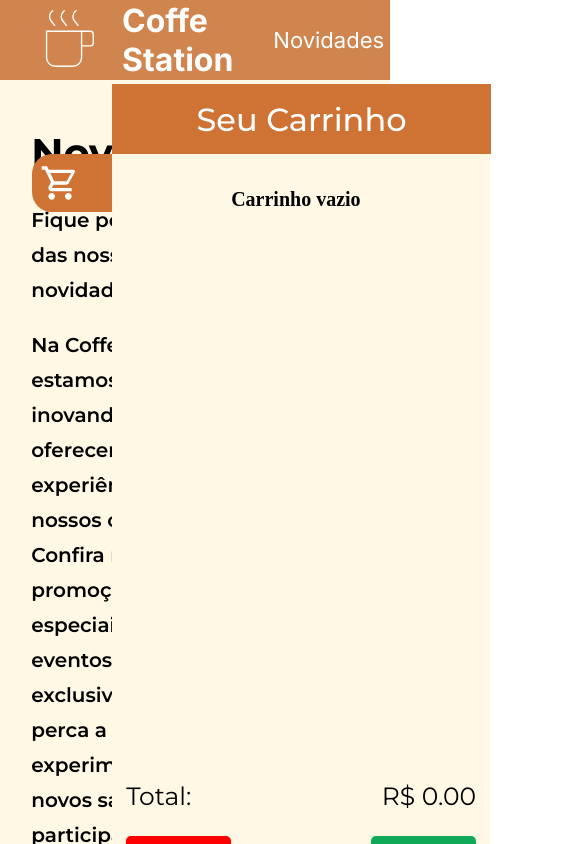
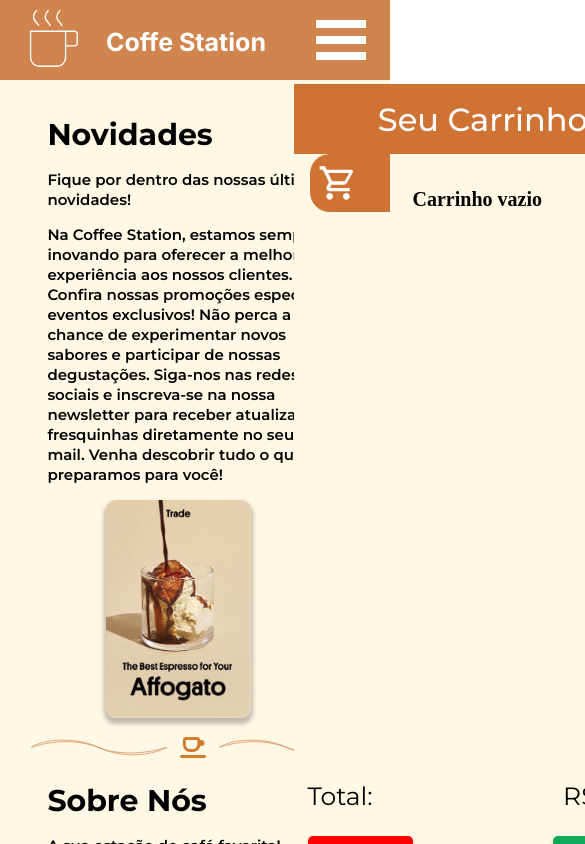
Before and after one commit to lipesilvapr/CoffeeStation, a React (Vite) app: page / in a window 390 px wide. Shown: the top 844 px of the page, 585 px wide, since content can reach past the window. Built offline with nearby package versions, Linux system fonts and the light colour scheme.

Commit message:
feat:added-some-responsiveness

```diff
--- a/src/components/Carrinho/Carrinho.tsx
+++ b/src/components/Carrinho/Carrinho.tsx
@@ -31,10 +31,10 @@ function Carrinho() {
   return (
     <MergeCart>
       <Fixed>
-        <div className={`geral ${isSliding ? "slide-left" : ""}`}>
-          <div className="car" onClick={handleClick}>
+          <div className={`car ${isSliding ? "hide" : ""}`} onClick={handleClick}>
             <img src={Cart} alt="Carrinho" />
           </div>
+        <div className={`geral ${isSliding ? "slide-left" : ""}`}>
           <div className="fullCart">
             <div className="headCart">
               <h1>Seu Carrinho</h1>
--- a/src/components/Carrinho/styles.ts
+++ b/src/components/Carrinho/styles.ts
@@ -21,7 +21,7 @@ export const MergeCart = styled.div`
 
 export const Fixed = styled.div`
   position: fixed;
-  right: -18.5%;
+  right: -20%;
   top: 10%;
   display: flex;
   z-index: 2;
@@ -33,6 +33,8 @@ export const Fixed = styled.div`
   }
 
   .car {
+    position: fixed;
+    right: 0;
     display: flex;
     justify-content: flex-start;
     align-items: center;
@@ -42,10 +44,16 @@ export const Fixed = styled.div`
     border-radius: 20px 0px 0px 20px;
     background: #ce7333;
     margin-top: 70px;
+    z-index: 3;
+    transition: transform 0.5s ease;
+  }
+
+  .hide{
+    display: none;
   }
 
   .slide-left {
-    transform: translateX(-88%);
+    transform: translateX(-130%);
   }
 
   img {
@@ -151,4 +159,8 @@ export const Fixed = styled.div`
       font-weight: 500;
     }
   }
+
+  @media(max-width: 980px){
+    right: -65%;
+  }
 `;
--- a/src/components/Divisao/Divisao.tsx
+++ b/src/components/Divisao/Divisao.tsx
@@ -5,11 +5,11 @@ import Xicara from '../../assets/xicara.svg';
 function Divisao() {
     return(
         <Divisa>
-           <img src={Linha}/>
-           <img src={Xicara}/>
-           <img src={Linha}/>
-           <img src={Xicara}/>
-           <img src={Linha}/>
+           <img className="linha" src={Linha}/>
+           <img className="xicara" src={Xicara}/>
+           <img className="linha" src={Linha}/>
+           <img className="xicara" src={Xicara}/>
+           <img className="linha" src={Linha}/>
         </Divisa>
     );
 }
--- a/src/components/Divisao/styles.ts
+++ b/src/components/Divisao/styles.ts
@@ -1,9 +1,35 @@
 import styled from "styled-components";
 
 export const Divisa = styled.div`
-    display: flex;
-    justify-content: space-between;
-    margin-top: 5%;
-    margin-right: 9%;
-    margin-left: 8%;
-`
+  display: flex;
+  justify-content: space-between;
+  margin-top: 5%;
+  margin-right: 9%;
+  margin-left: 8%;
+
+  .xicara {
+    width: 3%;
+  }
+
+  .linha {
+    width: 27.5%;
+  }
+
+  @media(max-width: 980px){
+    :nth-child(4){
+      display: none;
+    }
+
+    :nth-child(5) {
+      display: none;
+    }
+
+    .linha{
+      width: 42%;
+    }
+
+    .xicara{
+      width: 8%;
+    }
+  }
+`;
--- a/src/components/Menu/styles.ts
+++ b/src/components/Menu/styles.ts
@@ -6,4 +6,10 @@ export const Categoria = styled.div`
     font-size: 38px;
     margin-top: 5%;
   }
+
+  @media(max-width: 980px) {
+    .titulo{
+      font-size: 30px;
+    }
+  }
 `;
--- a/src/components/NavBar/NavBar.tsx
+++ b/src/components/NavBar/NavBar.tsx
@@ -1,30 +1,33 @@
+import { useState } from "react";
 import { Nav } from "./styles";
 
 function NavBar() {
+  const [isActive, setIsActive] = useState(false);
+
+    const handleToggle = () => {
+        setIsActive(!isActive);
+    };
   return (
     <Nav>
-      <ul>
-        <li>
-          <a className="nostyle" href="#Novidades">
-            Novidades
-          </a>
-        </li>
-        <li>
-          <a className="nostyle" href="#Sobre">
-            Sobre
-          </a>
-        </li>
-        <li>
-          <a className="nostyle" href="#Produtos">
-            Produtos
-          </a>
-        </li>
-        <li>
-          <a className="nostyle" href="#Contato">
-            Contato
-          </a>
-        </li>
-      </ul>
+          <ul className={`nav-menu ${isActive ? 'active' : ''}`}>
+            <li className='nav-item'>
+              <a className="nostyle" href='#Novidades'>Novidades</a>
+            </li>
+            <li className='nav-item'>
+              <a className="nostyle" href='#Sobre'>Sobre</a>
+            </li>
+            <li className='nav-item'>
+              <a className="nostyle" href='#Produtos'>Produtos</a>
+            </li>
+            <li className='nav-item'>
+              <a className="nostyle" href='#Contato'>Contato</a>
+            </li>
+          </ul>
+          <div className={`burger ${isActive ? 'active' : ''}`} onClick={handleToggle}>
+            <span className='bar'></span>
+            <span className='bar'></span>
+            <span className='bar'></span>
+          </div>
     </Nav>
   );
 }
--- a/src/components/NavBar/styles.ts
+++ b/src/components/NavBar/styles.ts
@@ -3,6 +3,8 @@ import styled from "styled-components";
 export const Nav = styled.nav`
   display: flex;
   align-items: center;
+  padding: 0;
+  border-radius: 20px 20px 20px 20px;
   margin-right: 4%;
 
   ul {
@@ -23,4 +25,63 @@ export const Nav = styled.nav`
     color: inherit;
     text-decoration: none;
   }
+
+  .burger {
+    display: none;
+    cursor: pointer;
+  }
+
+  .bar {
+    display: block;
+    width: 50px;
+    height: 8px;
+    margin: 8px;
+    -webkit-transition: all 0.3s ease-in-out;
+    transition: all 0.3s ease-in-out;
+    background-color: #ffffff;
+  }
+
+  @media (max-width: 980px) {
+
+    .burger {
+      display: block;
+    }
+
+    .burger.active .bar:nth-child(2) {
+      opacity: 0;
+    }
+
+    .burger.active .bar:nth-child(1) {
+      transform: translateY(16px) rotate(45deg);
+    }
+
+    .burger.active .bar:nth-child(3) {
+      transform: translateY(-16px) rotate(-45deg);
+    }
+
+    .nav-menu {
+      position: fixed;
+      top: 3.5em;
+      right: 10%;
+      gap: 0;
+      flex-direction: column;
+      background-color: #363535;
+      width: 30%;
+      text-align: center;
+      align-items: center;
+      transition: opacity 0.4s ease;
+      font-size: 26px;
+      opacity: 0;
+      visibility: hidden;
+    }
+
+    .nav-item {
+      margin: 16px 0;
+    }
+
+    .nav-menu.active {
+      opacity: 1;
+      visibility: visible;
+    }
+  }
 `;
--- a/src/components/Produto/styles.ts
+++ b/src/components/Produto/styles.ts
@@ -4,6 +4,10 @@ export const Colecao = styled.div`
   margin-left: 2%;
   display: flex;
   justify-content: space-between;
+
+  @media (max-width: 980px) {
+    flex-direction: column;
+  }
 `;
 
 export const Shape = styled.div`
@@ -49,13 +53,42 @@ export const Shape = styled.div`
     width: 70%;
   }
 
-  .Bolo{
+  .Bolo {
     width: 70%;
   }
 
   &:hover {
-    background-color: #C9A471;
+    background-color: #c9a471;
     transform: scale(1.02);
     transition: all 0.3s ease;
   }
+
+  @media (max-width: 980px) {
+    width: 70%;
+    height: auto;
+    align-self: center;
+    margin-bottom: 2em;
+
+    h1 {
+      font-size: 20px;
+    }
+
+    img {
+      width: 70%;
+    }
+
+    p {
+      font-size: 14px;
+    }
+
+    .Morango {
+      width: 60%;
+    }
+    .Bolo {
+      width: 60%;
+    }
+    .ChaGelado {
+      width: 40%;
+    }
+  }
 `;
--- a/src/pages/App/App.tsx
+++ b/src/pages/App/App.tsx
@@ -69,6 +69,7 @@ function App() {
         <h1>Produtos</h1>
         <Menu />
       </Produtos>
+      <Divisao/>
       <Contato id="Contato">
         <h1>Contato</h1>
         <p>Estamos aqui para você!</p>
--- a/src/pages/App/styles.ts
+++ b/src/pages/App/styles.ts
@@ -10,10 +10,28 @@ export const HeaderContainer = styled.header`
   align-items: center;
   justify-content: space-between;
   font-family: "Inter", sans-serif;
+  z-index: 2;
 
   div {
     margin-left: 2em;
     gap: 20px;
+  }
+
+  @media (max-width: 980px) {
+    top: 0;
+    position: fixed;
+    width: 100%;
+
+    div {
+      margin-left: 1em;
+    }
+
+    h1 {
+      justify-self: center;
+      font-size: 25px;
+      margin-bottom: 0;
+      padding-top: 2%;
+    }
   }
 `;
 
@@ -56,6 +74,33 @@ export const Novidades = styled.section`
     margin-right: 9%;
     box-shadow: 0px 4px 4px 2px rgba(0, 0, 0, 0.25);
   }
+
+  @media (max-width: 980px) {
+    padding-top: 5em;
+    flex-direction: column;
+    margin-left: 8%;
+    margin-right: 9%;
+
+    p {
+      font-size: 15px;
+    }
+
+    h1 {
+      font-size: 30px;
+    }
+
+    .texto {
+      line-height: 20px;
+      align-self: center;
+      margin-left: 0;
+      width: 90%;
+    }
+
+    img {
+      align-self: center;
+      width: 45%;
+    }
+  }
 `;
 export const Sobre = styled.section`
   display: flex;
@@ -74,7 +119,6 @@ export const Sobre = styled.section`
   }
 
   .texto {
-
     margin-top: 2.5%;
     line-height: 35px;
   }
@@ -95,6 +139,32 @@ export const Sobre = styled.section`
     border-radius: 28px;
     box-shadow: 0px 4px 4px 2px rgba(0, 0, 0, 0.25);
   }
+
+  @media (max-width: 980px) {
+    p {
+      font-size: 15px;
+    }
+
+    h1 {
+      font-size: 30px;
+    }
+
+    .texto {
+      line-height: 20px;
+      align-self: center;
+      margin-left: 0;
+      width: 90%;
+    }
+    .Img1 {
+      width: 50%;
+      height: auto;
+    }
+
+    .Img2 {
+      width: 40%;
+      height: auto;
+    }
+  }
 `;
 
 export const Produtos = styled.section`
@@ -107,7 +177,13 @@ export const Produtos = styled.section`
   h1 {
     font-size: 40px;
   }
-`
+
+  @media (max-width: 980px) {
+    h1 {
+      font-size: 30px;
+    }
+  }
+`;
 export const Contato = styled.section`
   display: flex;
   flex-direction: column;
@@ -124,4 +200,13 @@ export const Contato = styled.section`
     font-weight: 600;
   }
 
-`
+  @media(max-width: 980px) {
+    h1{
+      font-size: 30px;
+    }
+
+    p{
+      font-size: 15px;
+    }
+  }
+`;
```
